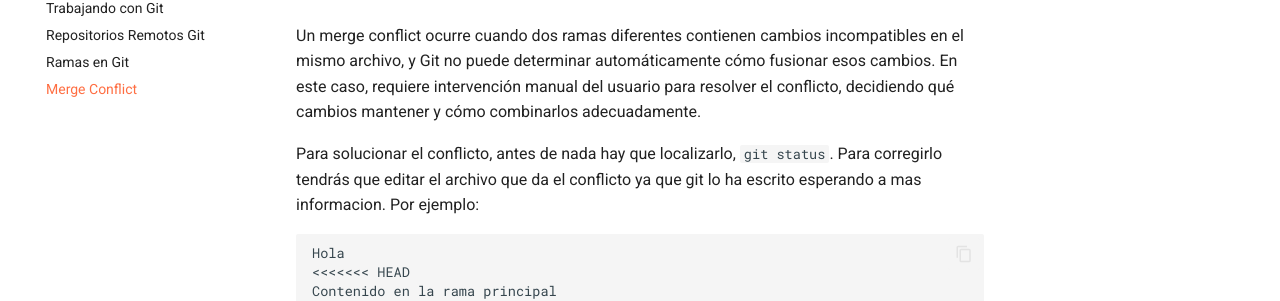
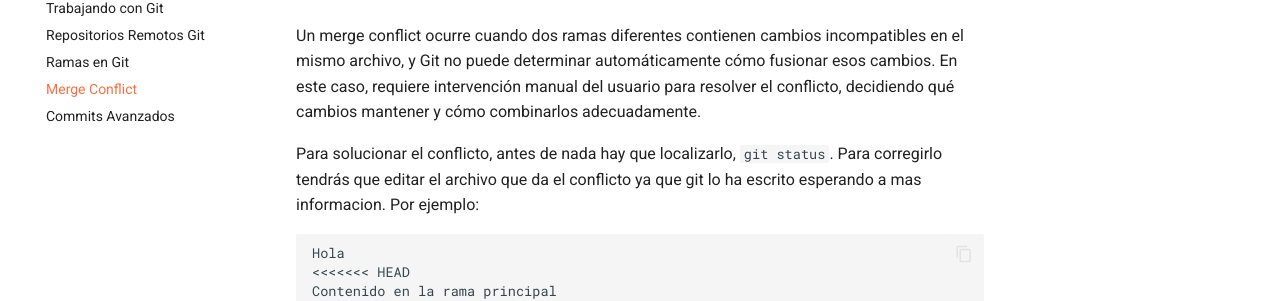
Before and after one commit to HugoAlvarezAjenjoDocs/Minidocs, an MkDocs documentation site: the page built from docs/git/Merge Conflict.md, in a window 1280 px wide. Shown: the part 205-506 px from the top of the page. Built offline with MkDocs 1.6.1 and Material for MkDocs 9.7.7, drawn with Linux system fonts in a browser that asks for light colours.

Commit message:
Configurar yml

```diff
--- a/mkdocs.yml
+++ b/mkdocs.yml
@@ -24,3 +24,4 @@ nav:
     - git/Repositorios Remotos Git.md
     - git/Ramas Git.md
     - git/Merge Conflict.md
+    - git/Commits Avanzados Git.md
```
